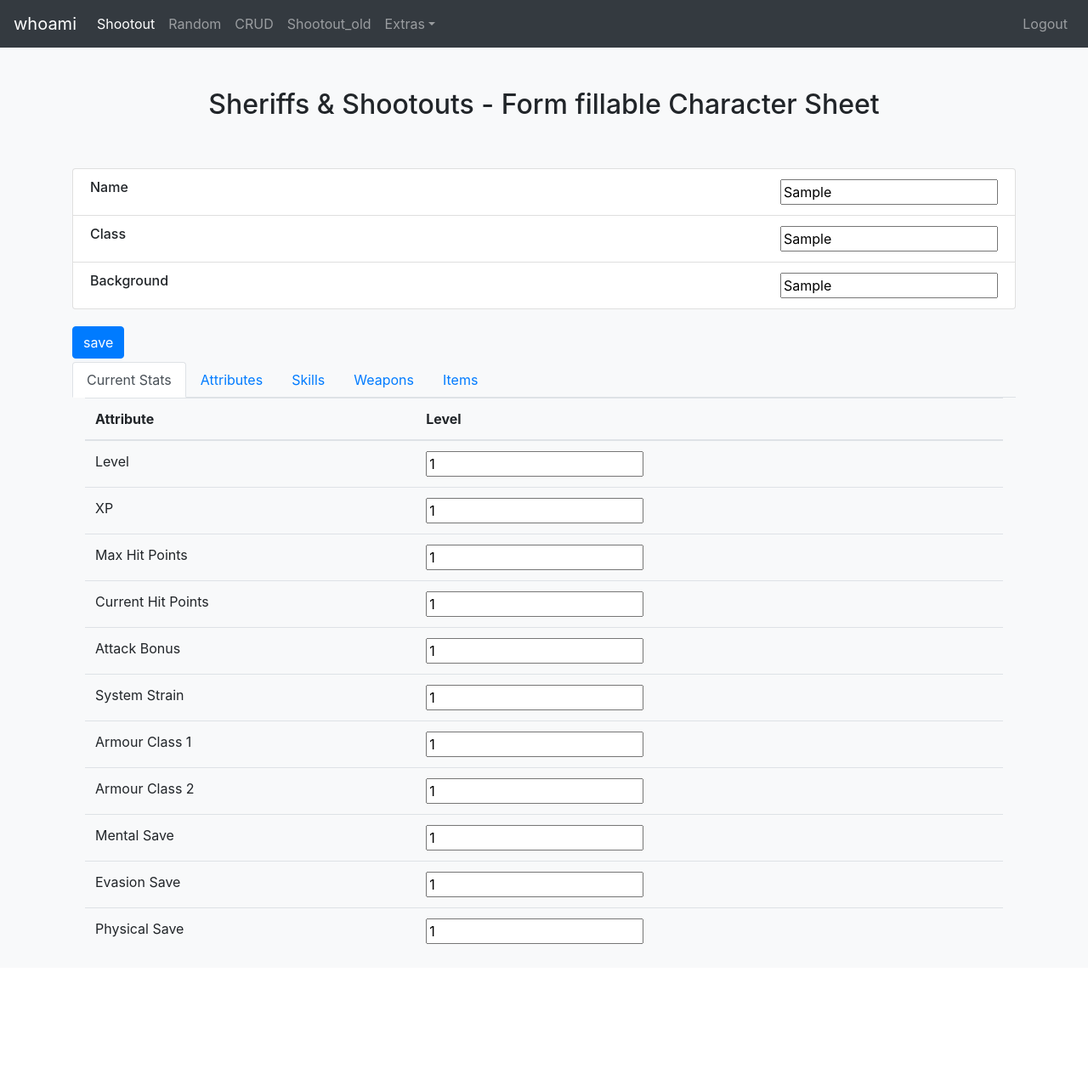
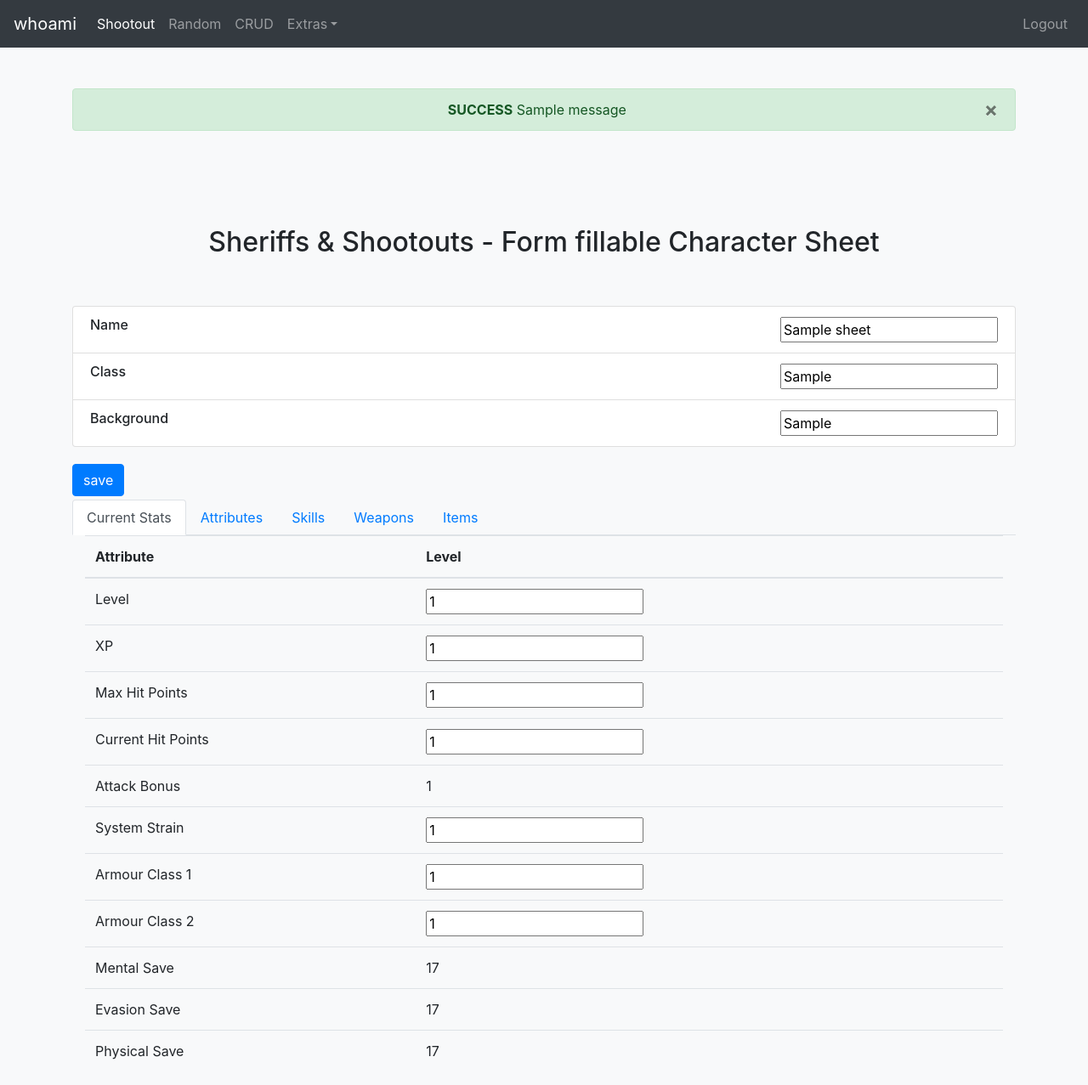
Before and after one commit to ryanmcfarland/flask-insertleft, a Flask app: page /shootout/sheet/1 in a window 1280 px wide. Shown: the whole page at 85% size. Before the commit the page ends 1111 px from the top, so only its background shows below. Run offline with Flask 2, Linux system fonts and the light colour scheme; a user stored in the database is signed in; tables that the repository leaves empty hold one stand-in row (values such as "Sample post"); one stand-in notice (Sample message) is shown; some libraries are stand-ins or nearby versions.

Commit message:
adding flash messages and attribute changes

```diff
--- a/app/__init__.py
+++ b/app/__init__.py
@@ -11,7 +11,8 @@ db = SQLAlchemy()
 migrate = Migrate()
 login = LoginManager()
 login.login_view = 'auth.login'
-#login.login_message = 'Please log in to access this page.'
+login.login_message = 'Please log in to access this page.'
+login.login_message_category = "warning"
 
 logging.basicConfig(level=logging.DEBUG)
 
--- a/app/main/forms.py
+++ b/app/main/forms.py
@@ -9,13 +9,9 @@ class SheetForm(Form):
     xp = IntegerField('xp', validators=[InputRequired()])
     max_hp = IntegerField('max_hp', validators=[InputRequired()])
     current_hp = IntegerField('current_hp', validators=[InputRequired()])
-    attack_bonus = IntegerField('attack_bonus', validators=[InputRequired()])
     system_strain = IntegerField('system_strain', validators=[InputRequired()])
     ac1 = IntegerField('ac1', validators=[InputRequired()])
     ac2 = IntegerField('ac2', validators=[InputRequired()])
-    mental_save = IntegerField('mental_save', validators=[InputRequired()])
-    evasion_save = IntegerField('evasion_save', validators=[InputRequired()])
-    physical_save = IntegerField('physical_save', validators=[InputRequired()])
     strength = IntegerField('strength', validators=[InputRequired()])
     dexterity = IntegerField('dexterity', validators=[InputRequired()])
     constitution = IntegerField('constitution', validators=[InputRequired()])
--- a/app/main/routes.py
+++ b/app/main/routes.py
@@ -26,6 +26,7 @@ def shootout():
     sheets = Sheet.query.filter_by(user_id=current_user.id).all()
     return render_template('shootout.html', title="Shootout", sheets=sheets)
 
+
 ## process form from sheet, get specific row from sheet and update variables based on form data and commit
 ## will also check if data for weapon relationship per sheet needs to be updated / deleted
 ## will not save data if not validated
@@ -37,18 +38,22 @@ def shootout_edit(id):
         sheet = db.session.query(Sheet).get(id)
         if form.validate() and form.submit.data == "save":
             sheet.process_form(form)
-        elif request.form["delete"] == "delete":
+        elif "delete" in request.form:
             sheet.remove_form_weapons(request.form)
         else:
-            ##TODO
-            print(1)
+            flash('Sheet was not updated, please check inputs', 'warning')
+            sheet.update_bonuses()
+            weapons = sheet.appended_weapons()
+            return render_template('shootout_sheet.html', title="Shootout - Sheet", sheet=sheet, weapons=weapons)
 
+        sheet.update_bonuses()
         sheet.last_update = datetime.utcnow()
         db.session.add(sheet)
         db.session.commit()
-        flash('Sheet has been successfully updated')
+        flash('Sheet has been successfully updated', 'info')
 
     sheet = Sheet.query.get_or_404(id)
+    sheet.update_bonuses()
     weapons = sheet.appended_weapons()
     return render_template('shootout_sheet.html', title="Shootout - Sheet", sheet=sheet, weapons=weapons)
 
@@ -101,11 +106,6 @@ def random():
         print(processed_text)
     return render_template('random.html', title="hello", user=user)
 
-@bp.route('/shootout_old', methods=['GET','POST'])
-def shootout_old():
-    user = {'username': 'Ryan'}
-    return render_template('shootout_old.html', title="hello", user=user)
-
 @bp.route('/crud', methods=['GET','POST'])
 def crud():
     if  request . method  ==  'POST' :
--- a/app/templates/auth/login.html
+++ b/app/templates/auth/login.html
@@ -14,4 +14,7 @@
         <button type="submit" class="btn btn-primary">Submit</button>
       </form>
 </div>
+<div class="container">
+    <p>New User?<a class="btn btn-danger btn-sm" href="/auth/register" role="button">Register</a></p>
+</div>
 {% endblock %}
--- a/app/templates/auth/register.html
+++ b/app/templates/auth/register.html
@@ -6,7 +6,6 @@
         <div class="form-group">
             <label for="username">Username</label>
             <input class="form-control" name="username" aria-describedby="emailHelp" placeholder="Enter email">
-            <small id="emailHelp" class="form-text text-muted">We'll never share your email with anyone else.</small>
           </div>
         <div class="form-group">
           <label for="exampleInputEmail1">Email address</label>
--- a/app/templates/base.html
+++ b/app/templates/base.html
@@ -22,7 +22,6 @@
                 <li class="nav-item active"><a class="nav-link" href="{{ url_for('main.shootout') }}">Shootout<span class="sr-only">(current)</span></a></li>
                 <li class="nav-item"><a class="nav-link" href="{{ url_for('main.random') }}">Random</a></li>
                 <li class="nav-item"><a class="nav-link" href="{{ url_for('main.crud') }}">CRUD</a></li>
-                <li class="nav-item"><a class="nav-link" href="{{ url_for('main.shootout_old') }}">Shootout_old</a></li>
                 <li class="nav-item dropdown">
                     <a class="nav-link dropdown-toggle" href="http://example.com/" id="dropdown03" data-toggle="dropdown" aria-haspopup="true" aria-expanded="false">Extras</a>
                         <div class="dropdown-menu" aria-labelledby="dropdown03">
@@ -49,6 +48,17 @@
       <script src="https://code.jquery.com/jquery-3.3.1.slim.min.js" integrity="sha384-q8i/X+965DzO0rT7abK41JStQIAqVgRVzpbzo5smXKp4YfRvH+8abtTE1Pi6jizo" crossorigin="anonymous"></script>
       <script src="https://cdnjs.cloudflare.com/ajax/libs/popper.js/1.14.7/umd/popper.min.js" integrity="sha384-UO2eT0CpHqdSJQ6hJty5KVphtPhzWj9WO1clHTMGa3JDZwrnQq4sF86dIHNDz0W1" crossorigin="anonymous"></script>
       <script src="https://stackpath.bootstrapcdn.com/bootstrap/4.3.1/js/bootstrap.min.js" integrity="sha384-JjSmVgyd0p3pXB1rRibZUAYoIIy6OrQ6VrjIEaFf/nJGzIxFDsf4x0xIM+B07jRM" crossorigin="anonymous"></script>
+
+    <div class="container">
+    <div class="py-5 text-center">
+    {% for category, message in get_flashed_messages(with_categories=True) %}
+    <div class="alert alert-{{category}}"><strong>{{category|upper}}</strong> {{ message }}
+        <button type="button" class="close" data-dismiss="alert" aria-label="Close"><span aria-hidden="true">&times;</span></button>
+    </div>
+    {% endfor %}
+    </div>
+    </div>
+
     {% block content %}
     {% endblock %}
 </body>
--- a/app/templates/shootout_sheet.html
+++ b/app/templates/shootout_sheet.html
@@ -10,11 +10,11 @@
         <div class="col">
             <ul class="list-group mb-3">
                 <li class="list-group-item d-flex justify-content-between lh-condensed">
-                    <div><h6 class="my-0">Name</h6></div><input type="text" name="name" value={{ sheet.name }}></li>
+                    <div><h6 class="my-0">Name</h6></div><input type="text" name="name" value="{{ sheet.name }}"></li>
                 <li class="list-group-item d-flex justify-content-between lh-condensed">
-                    <div><h6 class="my-0">Class</h6></div><input type="text" name="character_class" value={{ sheet.character_class }}></li>
+                    <div><h6 class="my-0">Class</h6></div><input type="text" name="character_class" value="{{ sheet.character_class }}"></li>
                 <li class="list-group-item d-flex justify-content-between lh-condensed">
-                    <div><h6 class="my-0">Background</h6></div><input type="text" name="background" value={{ sheet.background }}></li>
+                    <div><h6 class="my-0">Background</h6></div><input type="text" name="background" value="{{ sheet.background }}"></li>
             </ul>
         </div>
     </div>
@@ -43,26 +43,26 @@
                         <tr><td>XP</td><td><input type="text" name="xp" value={{ sheet.xp }}></td></tr>
                         <tr><td>Max Hit Points</td><td><input type="text" name = "max_hp" value={{ sheet.max_hp }}></td></tr>
                         <tr><td>Current Hit Points</td><td><input type="text" name ="current_hp" value={{ sheet.current_hp }}></td></tr>
-                        <tr><td>Attack Bonus</td><td><input type="text" name="attack_bonus" value={{ sheet.attack_bonus }}></td></tr>
+                        <tr><td>Attack Bonus</td><td>{{ sheet.attack_bonus }}</td></tr>
                         <tr><td>System Strain</td><td><input type="text" name="system_strain" value={{ sheet.system_strain }}></td></tr>
                         <tr><td>Armour Class 1</td><td><input type="text" name="ac1" value={{ sheet.ac1 }}></td></tr>
                         <tr><td>Armour Class 2</td><td><input type="text" name="ac2" value={{ sheet.ac2 }}></td></tr>
-                        <tr><td>Mental Save</td><td><input type="text" name ="mental_save" value={{ sheet.mental_save }}></td></tr>
-                        <tr><td>Evasion Save</td><td><input type="text" name="evasion_save" value={{ sheet.evasion_save }}></td></tr>
-                        <tr><td>Physical Save</td><td><input type="text" name="physical_save" value={{ sheet.physical_save }}></td></tr>
+                        <tr><td>Mental Save</td><td>{{ sheet.mental_save }}</td></tr>
+                        <tr><td>Evasion Save</td><td>{{ sheet.evasion_save }}</td></tr>
+                        <tr><td>Physical Save</td><td>{{ sheet.physical_save }}</td></tr>
                     </tbody>
                 </table>
             </div>
             <div class="tab-pane container fade" id="AStats">
                 <table class="table table-hover">
-                    <thead><tr><th scope="col">Attribute</th><th scope="col">Level</th></tr></thead>
+                    <thead><tr><th scope="col">Attribute</th><th scope="col">Level</th><th scope="col">Modifier</th></tr></thead>
                     <tbody>
-                        <tr><td>Strength</td><td><input type="text" name="strength" value={{ sheet.strength }}></td></tr>
-                        <tr><td>Dexterity</td><td><input type="text" name="dexterity" value={{ sheet.dexterity }}></td></tr>
-                        <tr><td>Constitution</td><td><input type="text" name="constitution" value={{ sheet.constitution }}></td></tr>
-                        <tr><td>Intelligence</td><td><input type="text" name="intelligence" value={{ sheet.intelligence }}></td></tr>
-                        <tr><td>Wisdom</td><td><input type="text" name="wisdom" value={{ sheet.wisdom }}></td></tr>
-                        <tr><td>Charisma</td><td><input type="text" name="charisma" value={{ sheet.charisma }}></td></tr>
+                        <tr><td>Strength</td><td><input type="text" name="strength" value={{ sheet.strength }}></td><td>{{ sheet.str_mod }}</td></tr>
+                        <tr><td>Dexterity</td><td><input type="text" name="dexterity" value={{ sheet.dexterity }}></td><td>{{ sheet.dex_mod }}</td></tr>
+                        <tr><td>Constitution</td><td><input type="text" name="constitution" value={{ sheet.constitution }}></td><td>{{ sheet.con_mod }}</td></tr>
+                        <tr><td>Intelligence</td><td><input type="text" name="intelligence" value={{ sheet.intelligence }}></td><td>{{ sheet.int_mod }}</td></tr>
+                        <tr><td>Wisdom</td><td><input type="text" name="wisdom" value={{ sheet.wisdom }}></td><td>{{ sheet.wis_mod }}</td></tr>
+                        <tr><td>Charisma</td><td><input type="text" name="charisma" value={{ sheet.charisma }}></td><td>{{ sheet.chr_mod }}</td></tr>
                     </tbody>
                 </table>
             </div>
@@ -111,7 +111,7 @@
                     <tr>
                         <td>{{ weapon.name }}</td><td>{{ weapon.damage }}</td><td>{{ weapon.bonus }}</td>
                         <td>{{ weapon.weapon_range }}</td><td>{{ weapon.mag }}</td><td>{{ weapon.attribute }}</td>
-                        <td>{{ weapon.weight }}</td><td>{{ weapon.notes }}</td>
+                        <td>{{ weapon.weight }}</td><td>"{{ weapon.notes }}"</td>
                         <td><input type="checkbox" name="delete{{ weapon.id }}" value={{ weapon.id }}></td>
                     </tr>
                 {% endfor %}
--- a/weaponsPost.py
+++ b/weaponsPost.py
@@ -1,3 +1,4 @@
+from sqlalchemy import create_engine
 import psycopg2
 import os
 import pandas
@@ -8,7 +9,7 @@ class weaponsData(object):
 
     def readFile(self, filename):
         DATABASE_URL = os.environ['DATABASE_URL']
-        conn = psycopg2.connect(DATABASE_URL, sslmode='require')
+        conn = create_engine(DATABASE_URL)
         df = pandas.read_csv(filename, sep="|")
         df.to_sql("weapon", conn, if_exists='append', index=False)
 
```
Also changed, not shown: app/models.py (+25 -8 lines), app/templates/shootout_old.html (deleted, +0 -81 lines), migrations/versions/a1231caa41f9_init.py (renamed from migrations/versions/c09fa3e9472b_init.py, +3 -7 lines), 1 other file.
